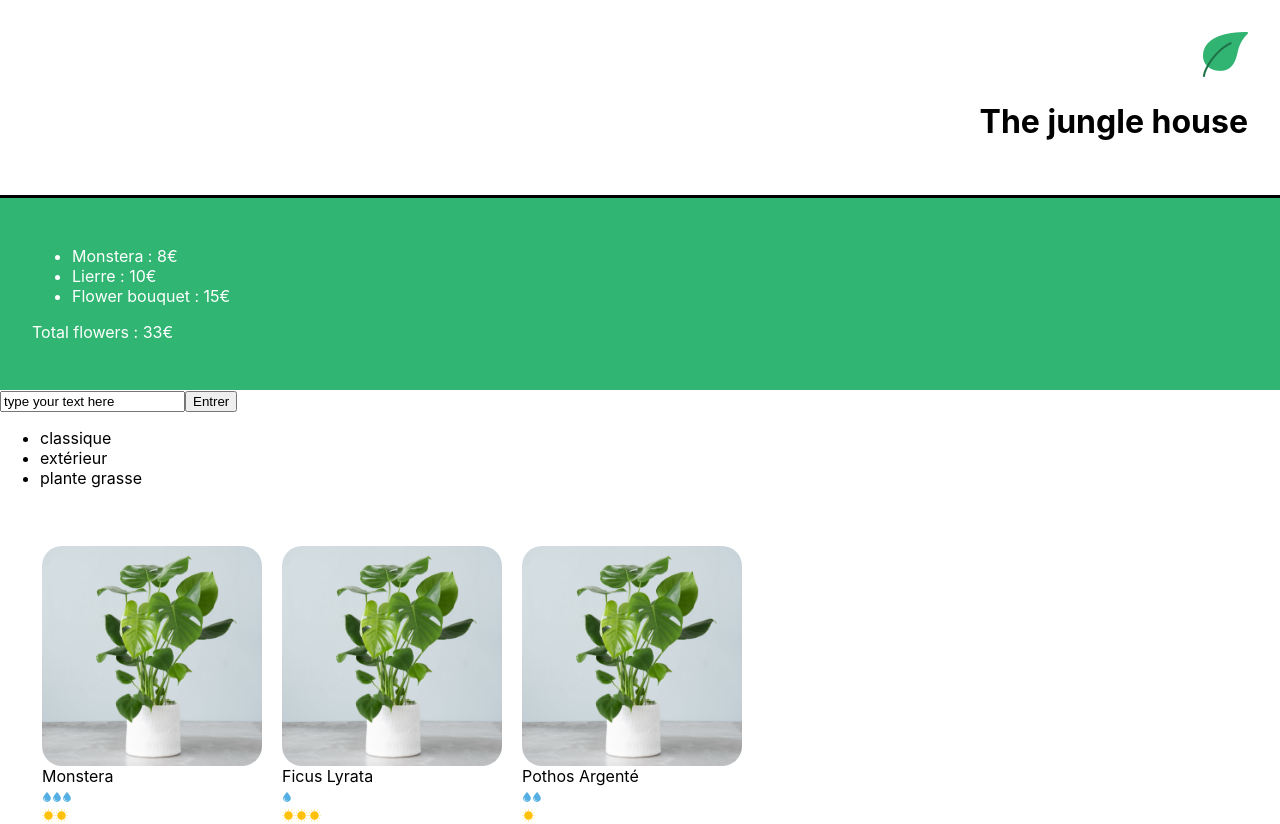
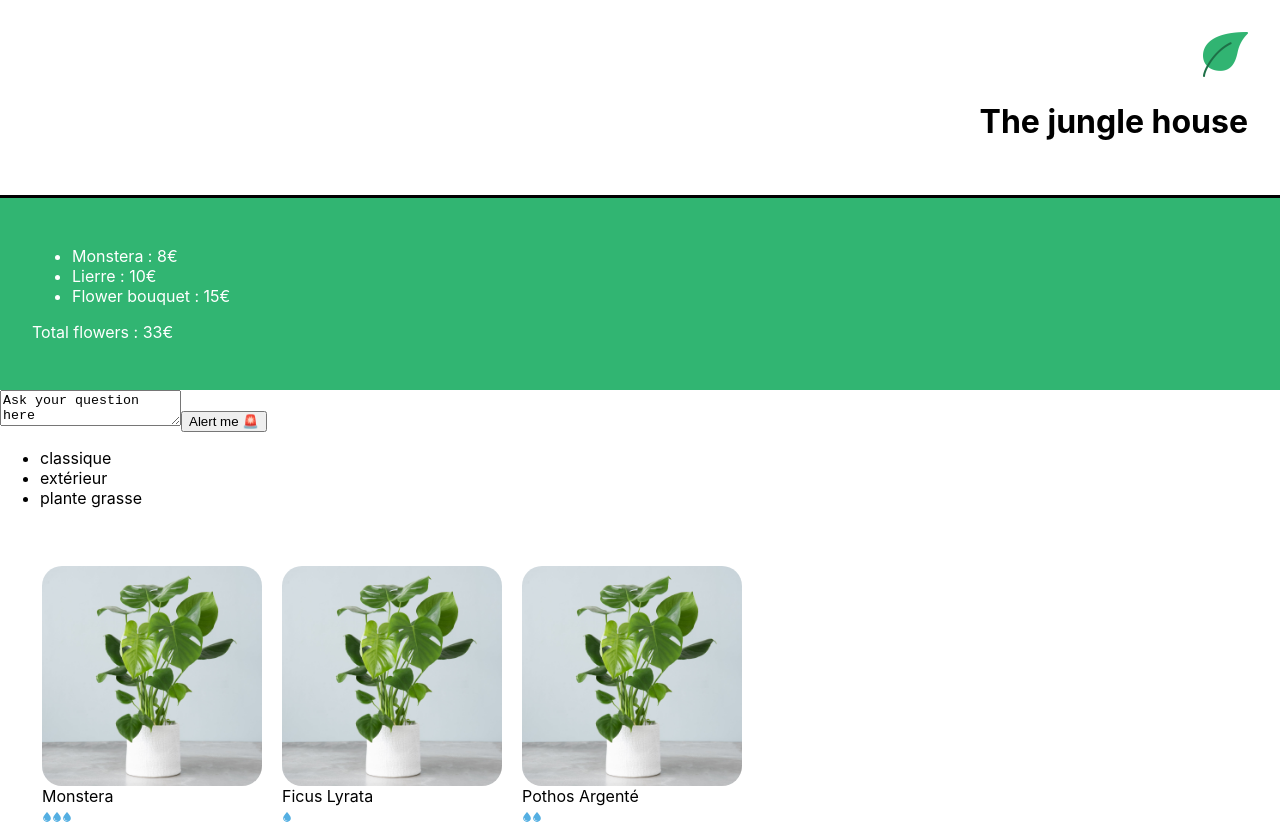
Before and after one commit to Radoncode/the-jungle-house, a React (Create React App) app: page / in a window 1280 px wide. Shown: the top 824 px of the page. Built offline with nearby package versions, Linux system fonts and the light colour scheme.

Commit message:
use useState for retrieving the value of the textarea

```diff
--- a/src/components/QuestionForm.js
+++ b/src/components/QuestionForm.js
@@ -1,13 +1,17 @@
+import { useState } from 'react';
+
 const QuestionForm = () => {
-    const handleSubmit = (e) => {
-        e.preventDefault();
-        console.log(e.target['my_input'].value);
+    const [inputValue, setInputValue] = useState('Ask your question here');
+
+    const handleClick = () => {
+        alert(inputValue);
     }
     return <div>
-                <form onSubmit={handleSubmit}>
-                    <input type='text' name='my_input' defaultValue='type your text here' />
-                    <button type='submit'>Entrer</button>
-                </form>
+                <textarea
+                    value={inputValue}
+                    onChange={(e) => setInputValue(e.target.value)}
+                />
+                <button onClick={handleClick}>Alert me 🚨</button>
     </div>
 }
 
```
